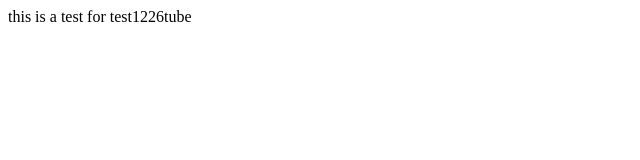
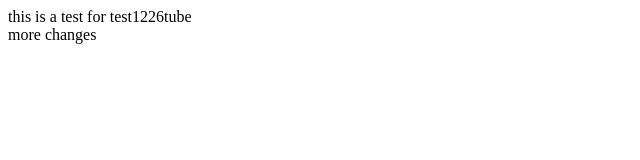
Before and after one commit to HengShuHeng/test1226Tube, a plain HTML site: page WebContent/index.html in a window 1280 px wide. Shown: the full height of the page, 0-640 px from the left. Drawn offline with Linux system fonts and the light colour scheme.

Commit message:
more changes to the log

```diff
--- a/WebContent/index.html
+++ b/WebContent/index.html
@@ -6,5 +6,8 @@
 </head>
 <body>
    this is a test for test1226tube
+   <br />
+   more changes
+
 </body>
 </html>
```
